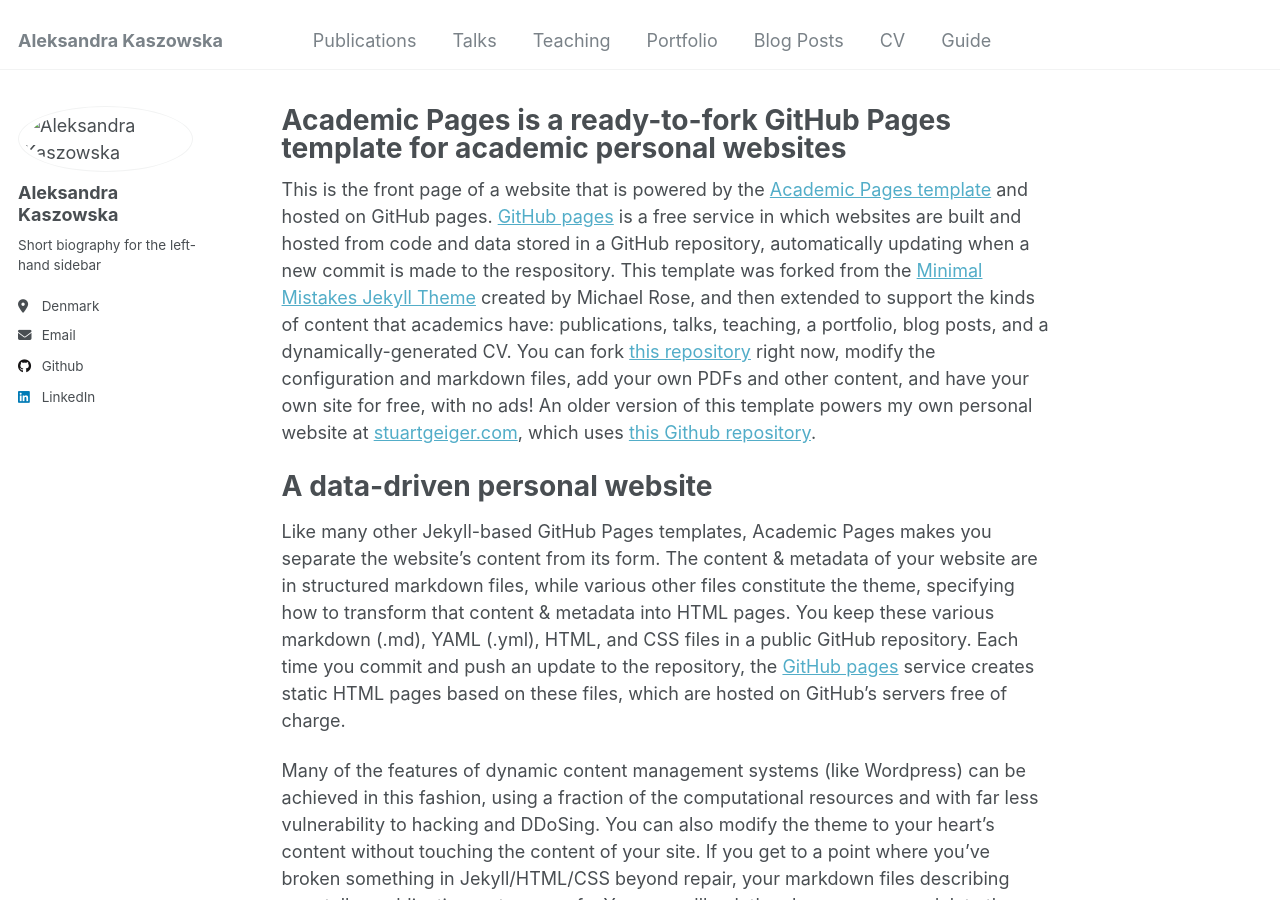
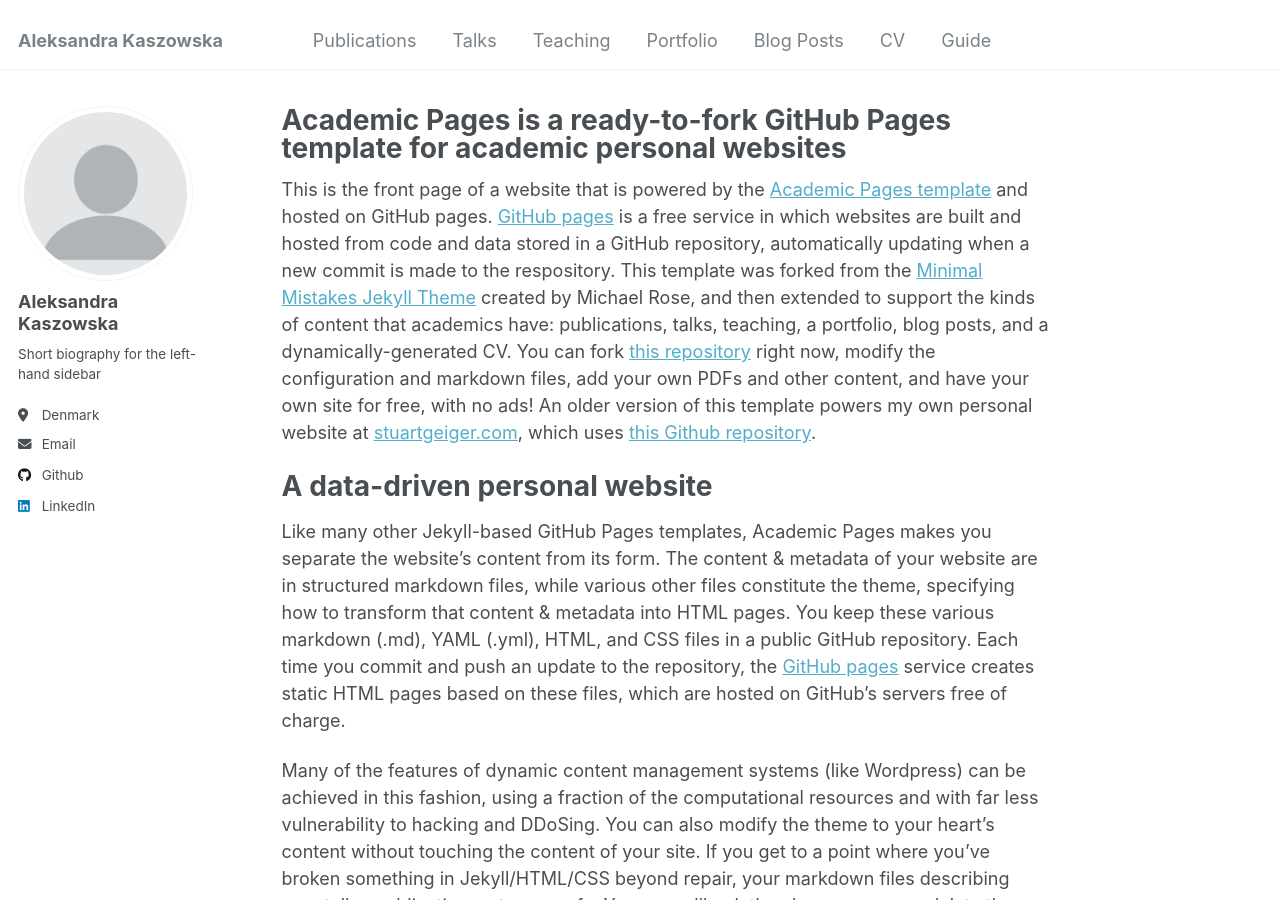
Before and after one commit to akaszowska/akaszowska.github.io, a Jekyll site: the page built from _pages/about.md, in a window 1280 px wide and 900 px high. Built offline with Jekyll 4.4.1, drawn with Linux system fonts in a browser that asks for light colours.

Commit message:
Update _config.yml

```diff
--- a/_config.yml
+++ b/_config.yml
@@ -21,7 +21,7 @@ repository               : "academicpages/academicpages.github.io"
 #               Additional customization can be done by editing /_includes/author-profile.html
 author:
   # Biographic information
-  avatar           : "images/picture_round.png"
+  avatar           : "profile.png"
   name             : "Aleksandra Kaszowska"
   pronouns         : # example: "she/her"
   bio              : "Short biography for the left-hand sidebar"
```
